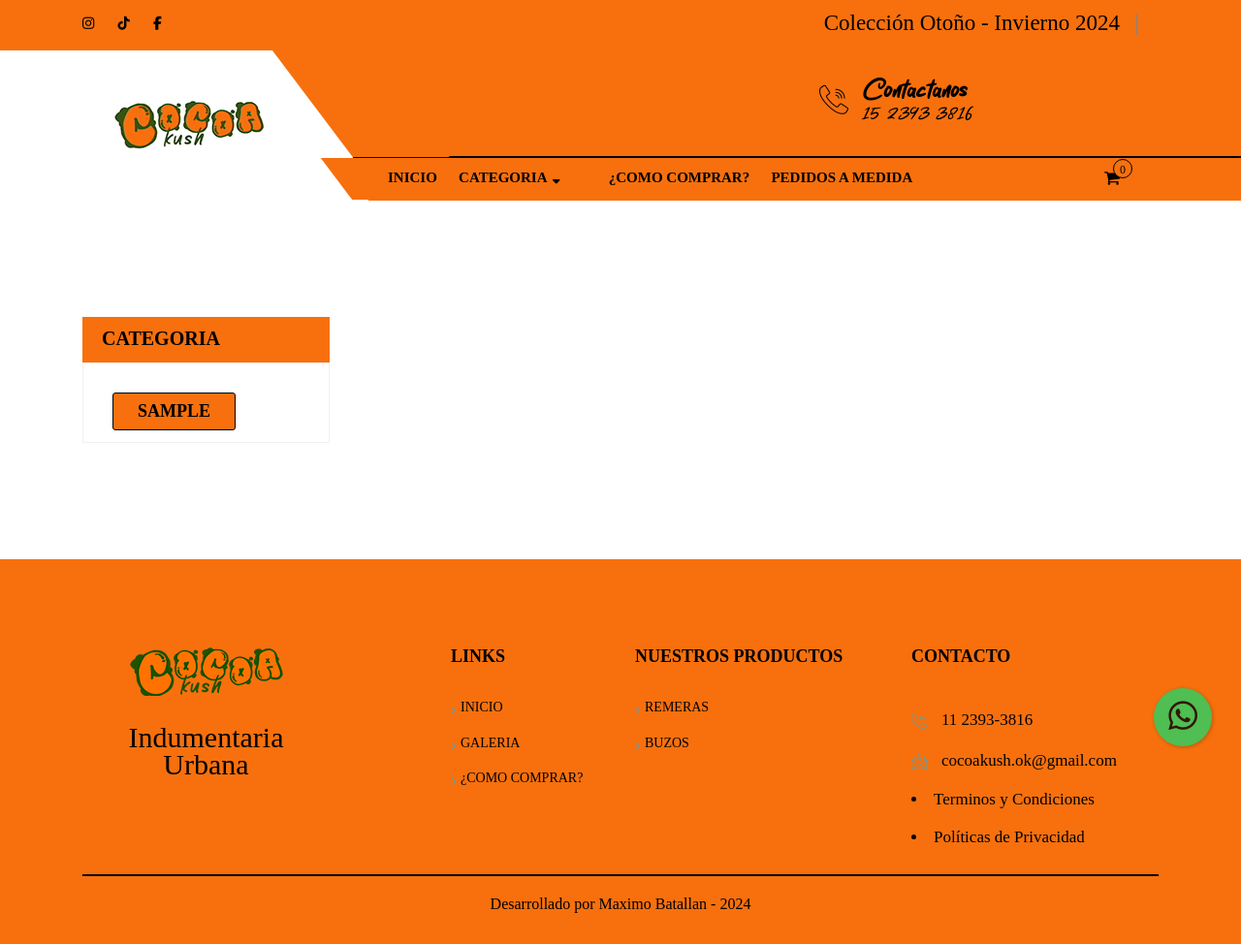
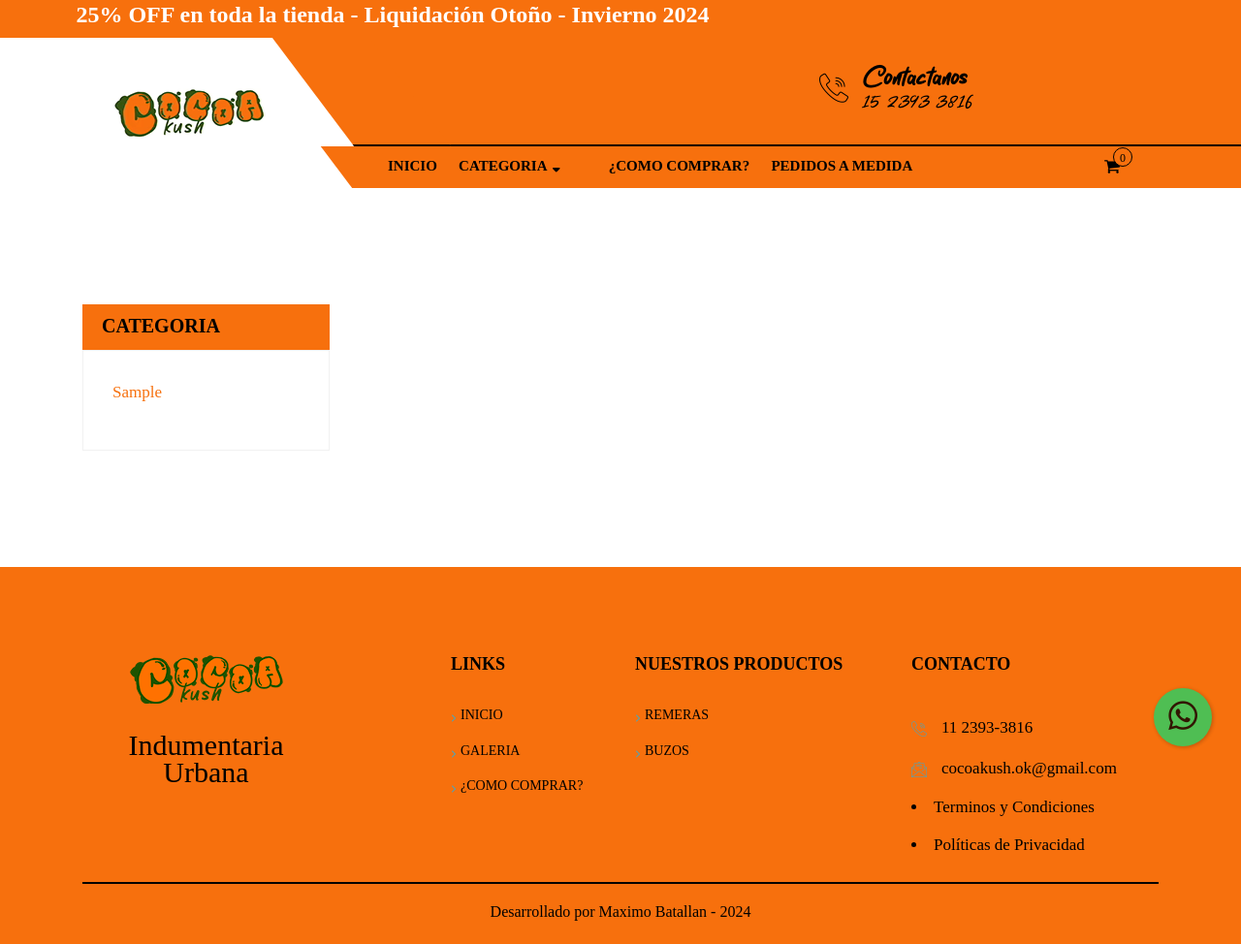
Before and after one commit to maximobatallan/cocoakush, a Django app: page /catproducto/1/ in a window 1280 px wide. Shown: the whole page at 97% size. Before the commit the page ends 942 px from the top, so only its background shows below. Run offline with Django 4.2, Linux system fonts and the light colour scheme; tables that the repository leaves empty hold one stand-in row (values such as "Sample post"); some libraries are stand-ins or nearby versions.

Commit message:
Add files via upload

```diff
--- a/tasks/templates/banner.html
+++ b/tasks/templates/banner.html
@@ -20,7 +20,9 @@
 
 
 
-                       </a>
+
+                       <button class="cartbtn3" style="position: absolute; top: 50%; left: 50%; transform: translate(-50%, -50%); z-index: 20;">{{ cate.cat }}</button>
+                     </a>
                      </div>
                   </div>
                </div>
--- a/tasks/templates/bannercategoria.html
+++ b/tasks/templates/bannercategoria.html
@@ -1,5 +1,3 @@
-{% load static %}
-
 <div class="service-section">
     <div class="container">
         <div class="service-carousel owl-carousel owl-theme">
@@ -9,6 +7,8 @@
                         <a href="{% url 'catproducto' cate.cat %}" style="cursor: pointer;">
                             <img src="{% static 'img/' %}{{ cate.cat }}1.avif" alt="{{ cate.nombre }}" width="20" style="position: relative; z-index: 10;">
                         </a>
+                        <!-- Botón centrado -->
+                        <button class="cartbtn" style="position: absolute; top: 50%; left: 50%; transform: translate(-50%, -50%); z-index: 20;">Añadir al carrito</button>
                     </div>
                 </div>
             {% endfor %}
--- a/tasks/templates/base.html
+++ b/tasks/templates/base.html
@@ -104,7 +104,7 @@
    <!-- Agrega esto en tu template, justo después de la etiqueta <body> -->
 <div id="loading-spinner" style="position: fixed; top: 0; left: 0; width: 100%; height: 100%; background-color: #ffffff; z-index: 9999; display: flex; align-items: center; justify-content: center;">
    <!-- Reemplaza la ruta del GIF con la correcta -->
-   <img src="{% static 'img/cocoagif.gif' %}" alt="Cargando..." style="width: 338px; height: 150px;">
+   <img src="{% static 'img/cocoagif.gif' %}" alt="Loading..." style="width: 80px; height: 80px;">
 
 
 </div>
@@ -112,28 +112,11 @@
         <!--   header area start   -->
       <div class="header-area">
 
-            <div class="info-bar">
-               <div class="container">
-                  <div class="row">
-                     <div class="col-lg-4 col-8">
-                      <ul class="social-links">
-                           <li><a href="https://www.instagram.com/cocoakush.ok/" target="_blank"><i class="fab fa-instagram"></i></a></li>
-                           <li><a href="https://www.tiktok.com/@cocoa.kush" target="_blank"><i class="fa-brands fa-tiktok"></i></a></li>
-
-                           <li><a href="https://www.facebook.com/profile.php?id=61560725897028" target="_blank"><i class="fab fa-facebook-f"></i></a></li>
-
-                        </ul>
-
-                     </div>
-                     <div class="col-lg-8 col-4">
-                        <div class="right-content">
-                           <span class="working-time">Colección Otoño - Invierno 2024</span>
-
-                        </div><i class=""></i>
-                     </div>
-                  </div>
-               </div>
+         <div class="banner">
+            <div class="banner-text" id="bannerText">
+               25% OFF en toda la tienda - Liquidación Otoño - Invierno 2024
             </div>
+        </div>
            <div class="support-nav-area">
 
             <div class="container">
--- a/tasks/templates/categoriaproducto.html
+++ b/tasks/templates/categoriaproducto.html
@@ -30,22 +30,21 @@
        <div class="row">
           <div class="col-lg-3">
              <div class="filters">
+
                 <div class="filter category">
                    <div class="filter-header">
                       <h5>Categoria</h5>
                    </div>
                    <div class="filter-body">
+
                       <ul>
                         {% for cate in cat %}
-                                <li style="padding-bottom: 5px;">
-                                    <form action="{% url 'catproducto' cate.cat %}" method="get">
-                                      <button type="submit" class="cartbtn cart">{{ cate.cat }}</button>
-                                    </form>
-                                  </li>
+                         <li><a href="{% url 'catproducto' cate.cat %}">{{ cate.cat }}</a></li>
                          {% endfor %}
                       </ul>
                    </div>
                 </div>
+
              </div>
           </div>
             <div class="col-lg-9">
@@ -53,7 +52,7 @@
                     <div class="row no-gutters">
 
                         {% for producto in productos %}
-                            <div class="col-xl-4 col-md-6">
+                            <div class="col-lg-4 col-md-6 col-sm-6 col-6 mb-4">
                                 <div class="single-product">
                                     <div class="thumbnail">
                                         <img src="https://imgpaginasweb.s3.sa-east-1.amazonaws.com/{{ producto.imagen }}" alt="{{ producto.nombre }}" width="20">
@@ -69,8 +68,8 @@
                                     <div class="content">
                                         <h4 class="title" style="padding-bottom: 8px;"><a href="{% url 'PD' producto.id %}">{{ producto.nombre }}</a></h4>
                                         <div class="price">
-                                            <span style="font-size: 25px;">${{ producto.precio }}</span>
-                                            <del style="font-size: 25px;">${{ producto.precio_aumentado }}</del>
+                                            <span style="font-size: 14px;">${{ producto.precio }}</span>
+                                            <del style="font-size: 14px;">${{ producto.precio_aumentado }}</del>
                                         </div>
                                         <div class="rate">
                                             <div class="rating" style="width:100%"></div>
--- a/tasks/templates/home.html
+++ b/tasks/templates/home.html
@@ -25,7 +25,7 @@
 {% include "portada.html" %}
 {% include "banner.html" %}
 
-{% include "bannercategoria.html" %}
+
 {% include "galeria.html" %}
 
 {% include "consulta.html" %}
```
Also changed, not shown: tasks/templates/galeria.html (+23 -43 lines), tasks/templates/portada.html (+9 -5 lines), tasks/templates/productdetails.html (+8 -14 lines). Lines whose indentation alone changed are shown as unchanged.
